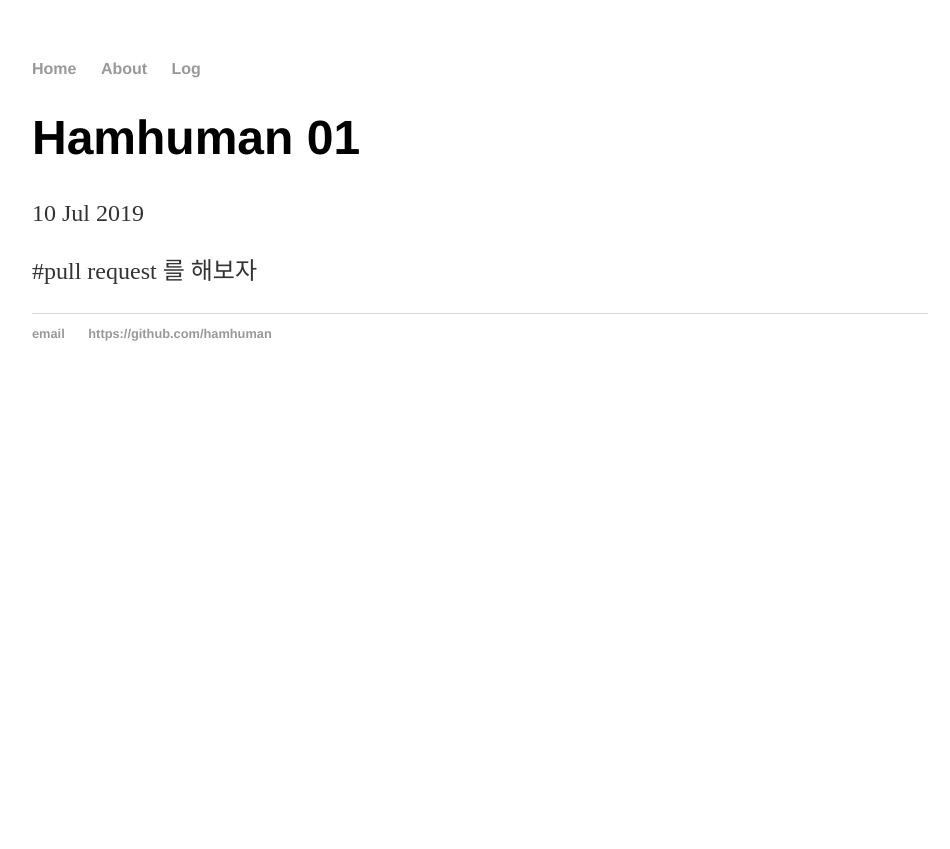
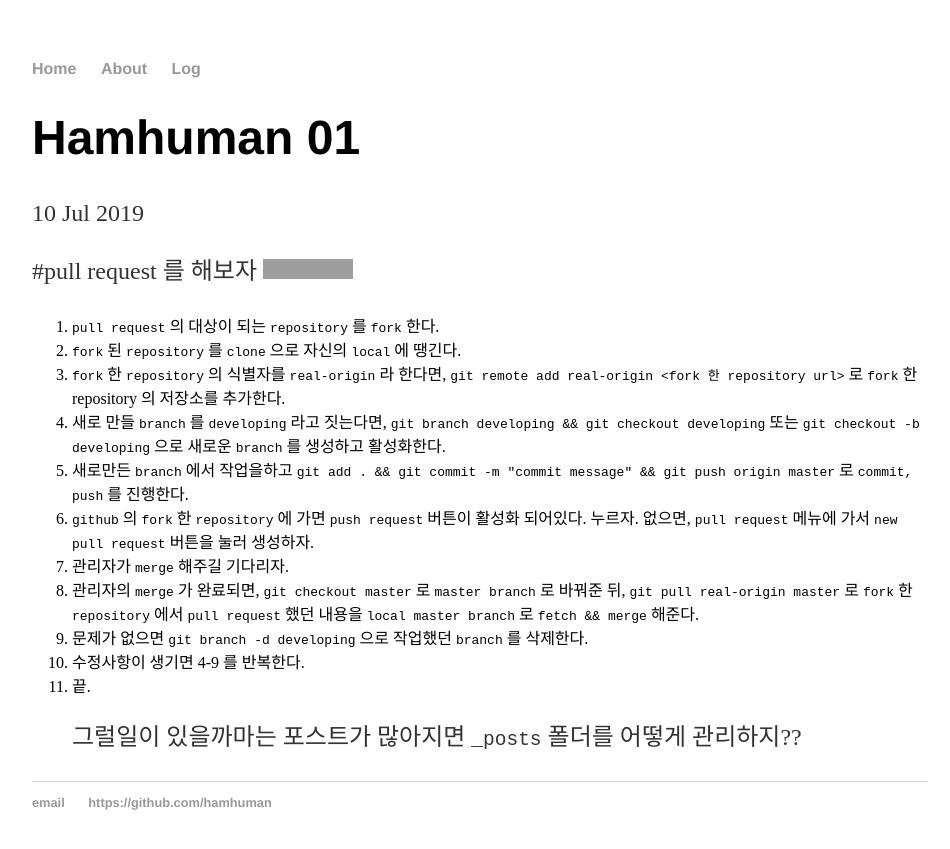
Before and after one commit to hamhuman/hamhuman.github.io, a Jekyll site: the page built from _posts/2019-07-10-hamhuman-00.md, in a window 1280 px wide. Shown: the top 849 px of the page, without its empty margins (160-1110 px from the left). Built offline with Jekyll 4.4.1, drawn with Linux system fonts in a browser that asks for light colours; grey boxes are pictures that could not be loaded.

Commit message:
모임전 포스팅

```diff
--- a/_posts/2019-07-10-hamhuman-00.md
+++ b/_posts/2019-07-10-hamhuman-00.md
@@ -4,3 +4,17 @@
 date: 2019-07-10
 ---
 #pull request 를 해보자
+![hehe](https://travis-ci.com/herdin/SimpleJava.svg?branch=master)
+1. `pull request` 의 대상이 되는 `repository` 를 `fork` 한다.
+2. `fork` 된 `repository` 를 `clone` 으로 자신의 `local` 에 땡긴다.
+3. `fork` 한 `repository` 의 식별자를 `real-origin` 라 한다면, `git remote add real-origin <fork 한 repository url>` 로 `fork` 한 repository 의 저장소를 추가한다.
+4. 새로 만들 `branch` 를 `developing` 라고 짓는다면, `git branch developing && git checkout developing` 또는 `git checkout -b developing` 으로 새로운 `branch` 를 생성하고 활성화한다.
+5. 새로만든 `branch` 에서 작업을하고 `git add . && git commit -m "commit message" && git push origin master` 로 `commit, push` 를 진행한다.
+6. `github` 의 `fork` 한 `repository` 에 가면 `push request` 버튼이 활성화 되어있다. 누르자. 없으면, `pull request` 메뉴에 가서 `new pull request` 버튼을 눌러 생성하자.
+7. 관리자가 `merge` 해주길 기다리자.
+8. 관리자의 `merge` 가 완료되면, `git checkout master` 로 `master branch` 로 바꿔준 뒤, `git pull real-origin master` 로 `fork` 한 `repository` 에서 `pull request` 했던 내용을 `local master branch` 로 `fetch && merge` 해준다.
+9. 문제가 없으면 `git branch -d developing` 으로 작업했던 `branch` 를 삭제한다.
+10. 수정사항이 생기면 4-9 를 반복한다.
+11. 끝.
+
+> 그럴일이 있을까마는 포스트가 많아지면 `_posts` 폴더를 어떻게 관리하지??
```
